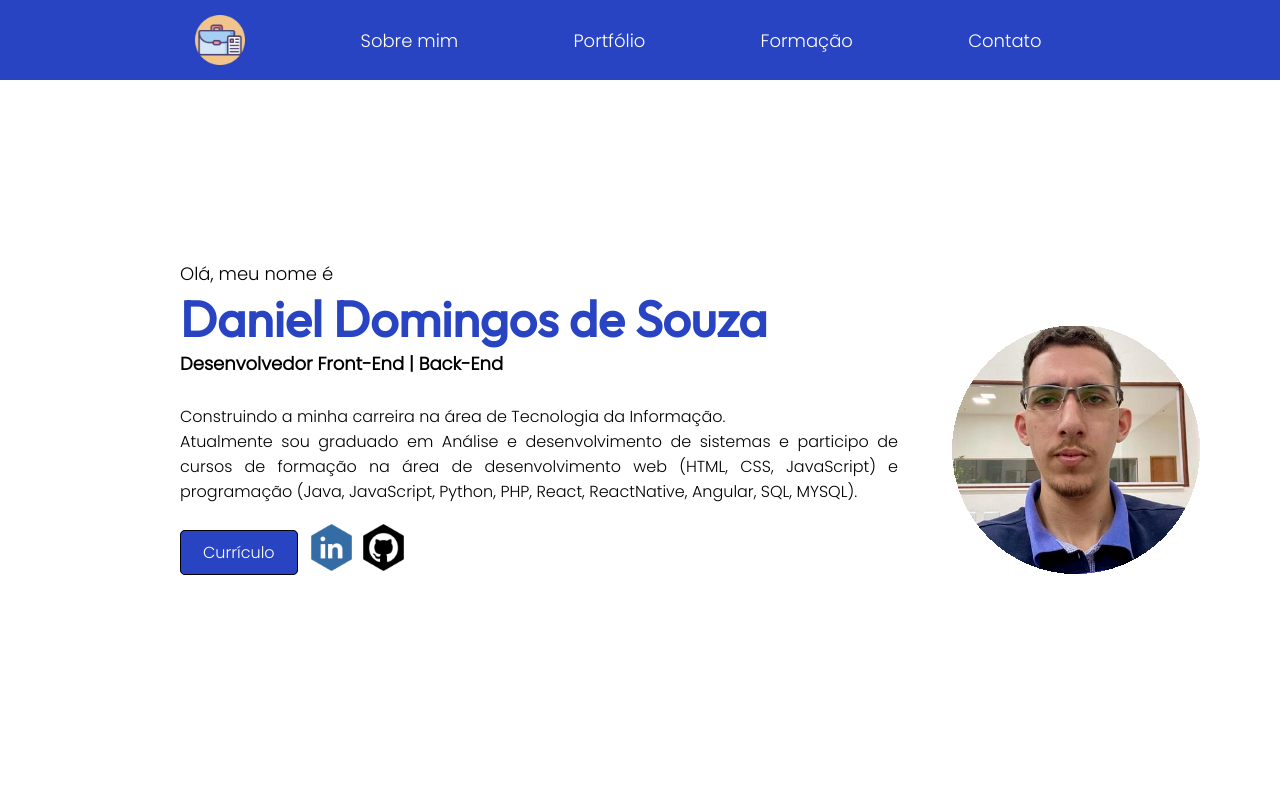
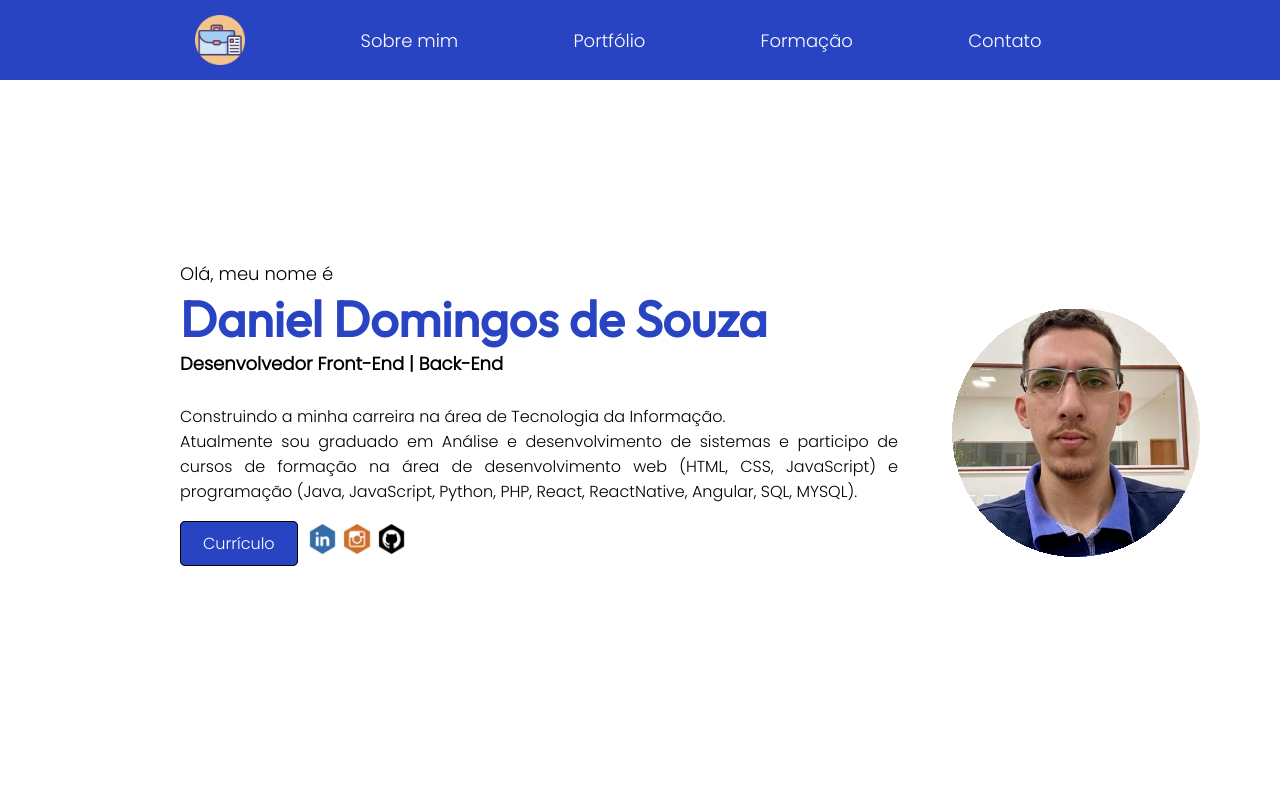
Before and after one commit to DanielDSouza22/danieldsouza22.github.io, a plain HTML site: page index.html in a window 1280 px wide. Shown: the top 800 px of the page. Drawn offline with Linux system fonts and the light colour scheme.

Commit message:
update infos social

```diff
--- a/index.html
+++ b/index.html
@@ -37,11 +37,26 @@
                                     download target="_blank" rel="noopener noreferrer">Currículo</a>
                             </div>
                             <div id="link_redes">
-                                <a href="https://www.linkedin.com/in/daniel-domingos-de-souza-b1bb12192/" target="_blank"><img
-                                        width="8%" src="imagens\Icones\linkedin_icon.png"
-                                        class="media-object  img-responsive img-thumbnail"></a>
-                                <a href="https://github.com/DanielDSouza22" target="_blank"><img width="8%"
-                                        src="imagens\Icones\github_icon.png" class="media-object  img-responsive img-thumbnail"></a>
+                                <a  href="https://www.linkedin.com/in/daniel-domingos-de-souza-b1bb12192/"
+                                    target="_blank">
+                                <img
+                                    width="5%"
+                                    src="imagens\Icones\linkedin_icon.png"
+                                    class="media-object  img-responsive img-thumbnail"></a>
+
+                                <a  href="https://www.instagram.com/_s.o.u.z.a/"
+                                    target="_blank">
+                                <img
+                                    width="5%"
+                                    src="imagens\Icones\instagram_icon.png"
+                                    class="media-object  img-responsive img-thumbnail"></a>
+
+                                <a  href="https://github.com/DanielDSouza22"
+                                    target="_blank">
+                                <img
+                                    width="5%"
+                                    src="imagens\Icones\github_icon.png"
+                                    class="media-object  img-responsive img-thumbnail"></a>
                             </div>
                         </div>
 
```
Also changed, not shown: imagens/Icones/instagram_icon.png (added).
